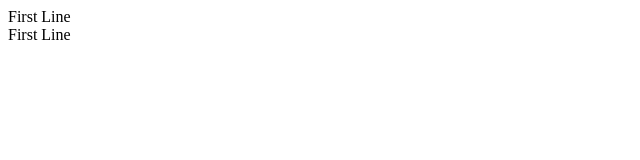
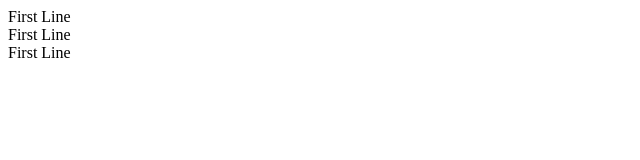
Before and after one commit to Santiago-Marchena/Taller_git1, a plain HTML site: page index.html in a window 1280 px wide. Shown: the full height of the page, 0-640 px from the left. Drawn offline with Linux system fonts and the light colour scheme.

Commit message:
third commit

```diff
--- a/index.html
+++ b/index.html
@@ -8,5 +8,6 @@
 <body>
     <div>First Line</div>
     <div>First Line</div>
+    <div>First Line</div>
 </body>
 </html>
```
